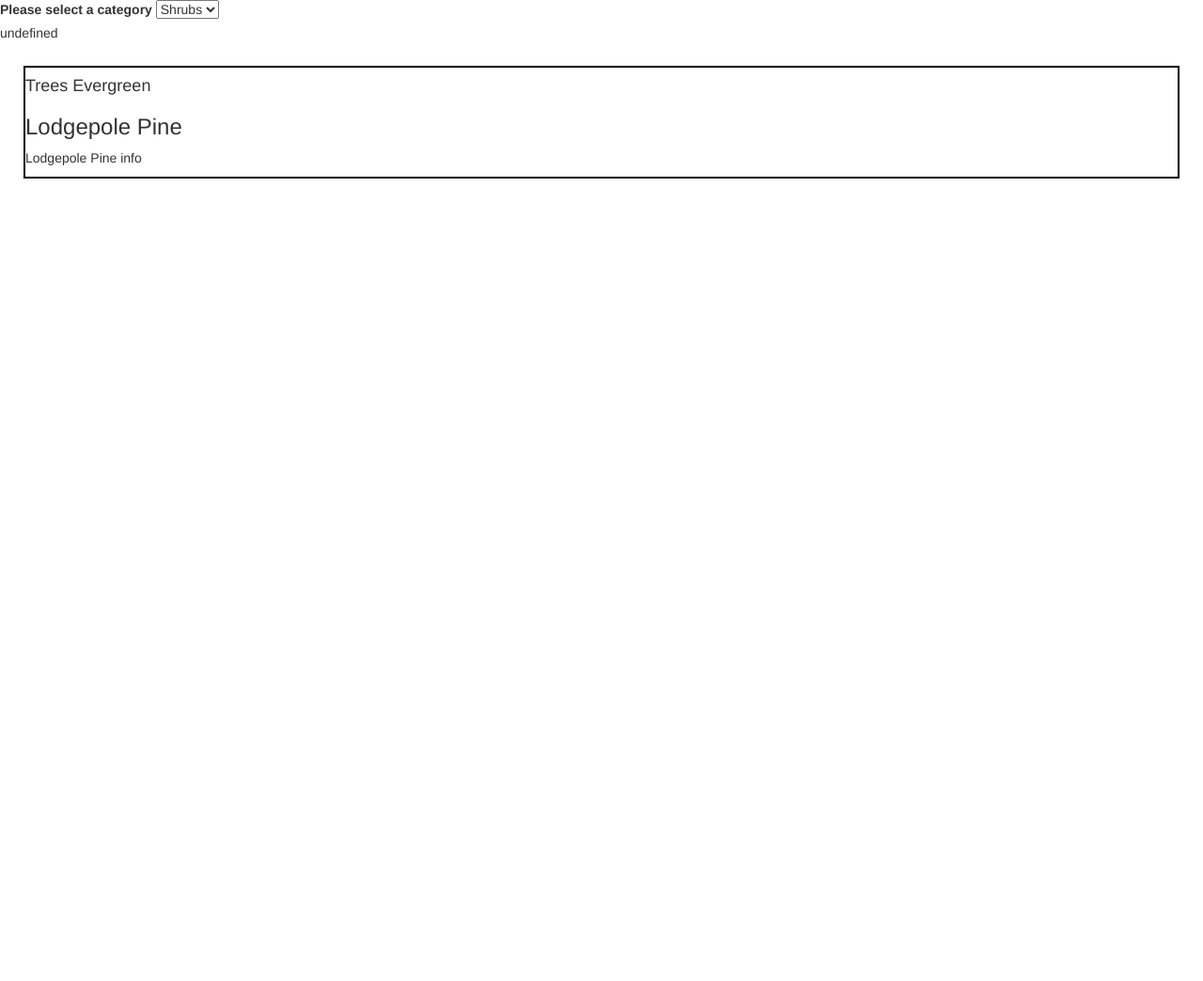
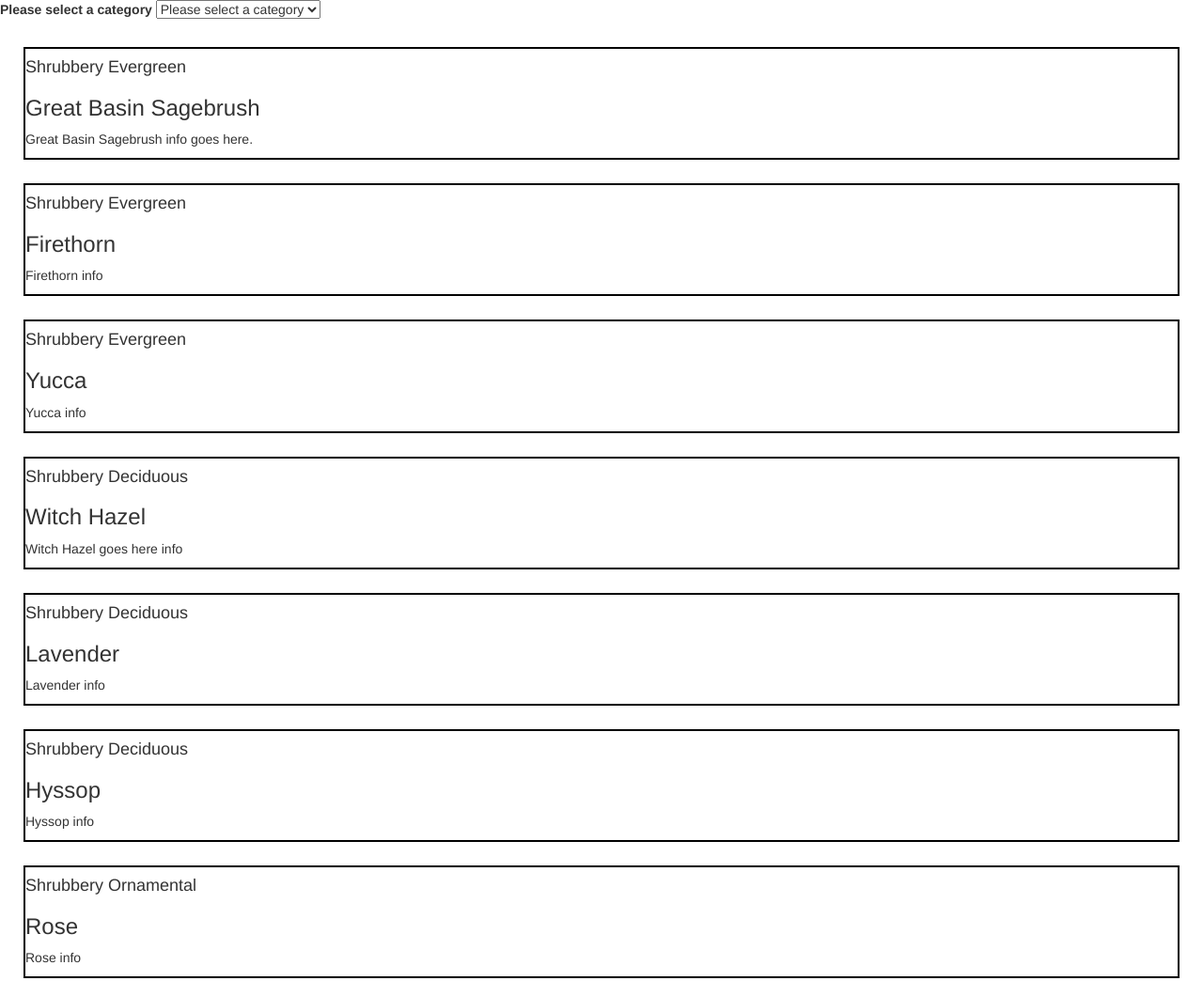
Before and after one commit to TSturtledove/AcmeBoom, a plain HTML site: page index.html in a window 1280 px wide. Shown: the top 1044 px of the page at 94% size. Before the commit the page ends 800 px from the top, so only its background shows below. Drawn offline with Linux system fonts and the light colour scheme.

Commit message:
edited problem with inconsistency in Detils json, added select prompt in dropdown bar, considering single function use for populating page

```diff
--- a/details.json
+++ b/details.json
@@ -82,7 +82,7 @@
   {
     "southwestern_white_pine":{
       "product_id": 10,
-      "type": 3,
+      "type_id": 3,
       "name": "Southwestern White Pine",
       "description": "Southwestern White Pine info"
     }
@@ -90,7 +90,7 @@
   {
     "california_redwood":{
       "product_id": 11,
-      "type": 3,
+      "type_id": 3,
       "name": "California Redwood",
       "description": "California Redwood info"
     }
@@ -98,7 +98,7 @@
   {
     "maple":{
       "product_id": 12,
-      "type": 4,
+      "type_id": 4,
       "name": "Maple",
       "description": "Maple info"
     }
@@ -106,7 +106,7 @@
   {
     "oak":{
       "product_id": 13,
-      "type": 4,
+      "type_id": 4,
       "name": "Oak",
       "description": "Oak info"
     }
@@ -114,7 +114,7 @@
   {
     "redbud":{
       "product_id": 14,
-      "type": 4,
+      "type_id": 4,
       "name": "Redbud",
       "description": "Redbud info"
     }
@@ -122,7 +122,7 @@
   {
     "japanese_maple":{
       "product_id": 15,
-      "type": 5,
+      "type_id": 5,
       "name": "Japanese Maple",
       "description": "Japanese Maple info"
     }
@@ -130,7 +130,7 @@
   {
     "dogwood":{
       "product_id": 16,
-      "type": 5,
+      "type_id": 5,
       "name": "Dogwood",
       "description": "Dogwood info"
     }
@@ -138,7 +138,7 @@
   {
     "tulip_tree":{
       "product_id": 17,
-      "type": 5,
+      "type_id": 5,
       "name": "Tulip Tree",
       "description": "Tulip Tree info"
     }
--- a/index.html
+++ b/index.html
@@ -13,6 +13,7 @@
   <div class="">
     <label>Please select a category</label>
     <select name="category" id="catChoice">
+      <option value="" disabled="disabled" selected="selected">Please select a category</option>
       <option value="shrub">Shrubs</option>
       <option value="tree">Trees</option>
     </select>
--- a/operations.js
+++ b/operations.js
@@ -48,17 +48,18 @@ Promise.all([engage01, engage02, engage03])
 
 function populate1() {
   // console.log(details)
+  var list = ""
+
   for(var t=0; t<details.length; t++){
     for (var prop in details[t]) {
       if( details[t].hasOwnProperty( prop ) ) {
         var info = details[t][prop]
         //This line shows only shrubs
-        if(info.type_id === 3 || info.type_id === 4 || info.type_id === 5){
+        if(info.type_id === 0 || info.type_id === 1 || info.type_id === 2){
           //finds the correct Type
           var kind = info.type_id
           //finds the correct category
           var catNum = types[kind].category_id
-          var list
           list += `<div class="standDiv"><h4>${categories[catNum].name} ${types[kind].name}</h4>
                                 <h3>${info.name}</h3>
                                 <p>${info.description}</p>
@@ -78,34 +79,35 @@ function populate1() {
   }
 }
 
-function populate2() {
-  // console.log(details)
-  for(var t=0; t<details.length; t++){
-    for (var prop in details[t]) {
-      if( details[t].hasOwnProperty( prop ) ) {
-        var info = details[t][prop]
-        //This line shows only shrubs
-        if(info.type_id === 0 || info.type_id === 1 || info.type_id === 2){
-          //finds the correct Type
-          var kind = info.type_id
-          //finds the correct category
-          var catNum = types[kind].category_id
-          var list
-          list += `<div class="standDiv"><h4>${categories[catNum].name} ${types[kind].name}</h4>
-                                <h3>${info.name}</h3>
-                                <p>${info.description}</p>
-                                </div>`
-          $("#printHere").html(list)
-
-          // $("#printHere").html(`<div class=""><h4>${categories[catNum].name} ${types[kind].name}</h4>
-          //                       <h3>${info.name}</h3>
-          //                       <p>${info.description}</p>
-          //                       </div>`)
-          console.log("does this work " + prop + " = " + info.name + "and it's also a " + types[kind].name + "in the " + categories[catNum].name + " category" );
-          console.log(info.type_id);
-        }
-      }
-    }
-  // $("#printHere").html(`<div class=""><h4>${details[0].great_basin_sagebrush.name}`)
-  }
-}
+//
+// function populate2() {
+//   // console.log(details)
+//   for(var t=0; t<details.length; t++){
+//     for (var prop in details[t]) {
+//       if( details[t].hasOwnProperty( prop ) ) {
+//         var info = details[t][prop]
+//         //This line shows only shrubs
+//         if(info.type_id === 3 || info.type_id === 4 || info.type_id === 5){
+//           //finds the correct Type
+//           var kind = info.type_id
+//           //finds the correct category
+//           var catNum = types[kind].category_id
+//           var list
+//           list += `<div class="standDiv"><h4>${categories[catNum].name} ${types[kind].name}</h4>
+//                                 <h3>${info.name}</h3>
+//                                 <p>${info.description}</p>
+//                                 </div>`
+//           $("#printHere").html(list)
+//
+//           // $("#printHere").html(`<div class=""><h4>${categories[catNum].name} ${types[kind].name}</h4>
+//           //                       <h3>${info.name}</h3>
+//           //                       <p>${info.description}</p>
+//           //                       </div>`)
+//           console.log("does this work " + prop + " = " + info.name + "and it's also a " + types[kind].name + "in the " + categories[catNum].name + " category" );
+//           console.log(info.type_id);
+//         }
+//       }
+//     }
+//   // $("#printHere").html(`<div class=""><h4>${details[0].great_basin_sagebrush.name}`)
+//   }
+// }
```
